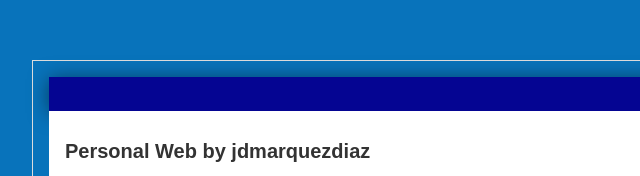
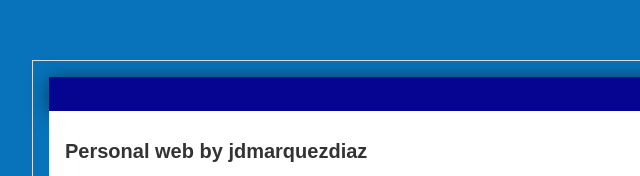
Before and after one commit to jdmarquezdiaz/jdmarquezdiaz, a plain HTML site: page index.html in a window 1280 px wide. Shown: the part 167-343 px from the top of the page, 143-783 px from the left. Drawn offline with Linux system fonts and the light colour scheme.

Commit message:
creación web personal para jdmarquezdiaz 2.0

```diff
--- a/index.html
+++ b/index.html
@@ -9,7 +9,7 @@
                 jdmarquezdiaz
             </div>
             <div id="post">
-                    <h1>Personal Web by jdmarquezdiaz</h1>
+                    <h1>Personal web by jdmarquezdiaz</h1>
                     <p>
                         <br><br>
                         <a href="https://www.instagram.com/jdmarquezdiaz/" target="_blank" rel="noopener noreferrer"> Instagram personal aqu&iacute </a>
```
